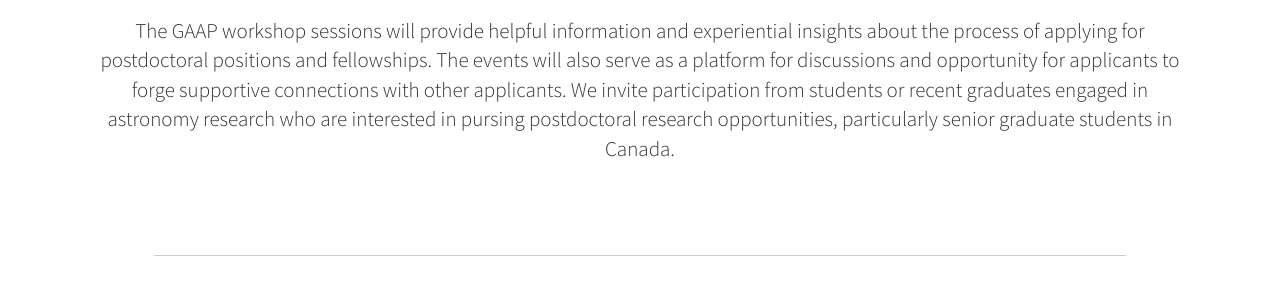
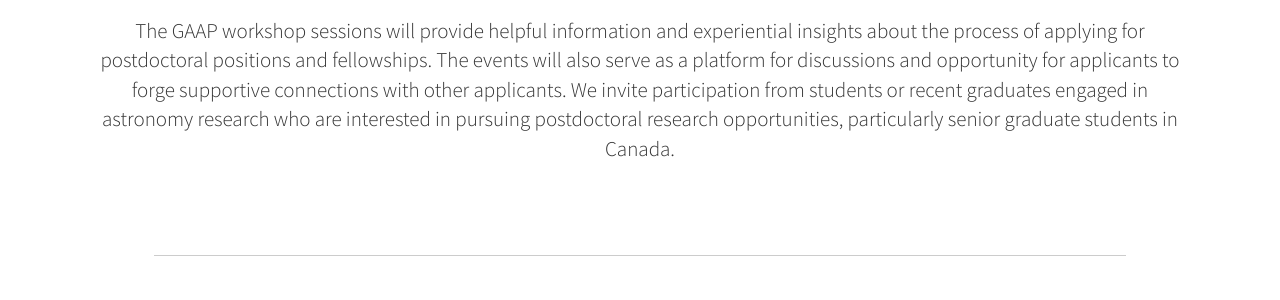
Before and after one commit to cascagsc/gaap2025, a Jekyll site: the page built from index.html, in a window 1280 px wide and 900 px high, scrolled down 868 px. Shown: the part 243-543 px from the top of the window. Built offline with Jekyll 4.4.1, drawn with Linux system fonts in a browser that asks for light colours.

Commit message:
Correcting misc typos

```diff
--- a/_includes/about.html
+++ b/_includes/about.html
@@ -21,7 +21,7 @@
             The events will also serve as a platform for discussions and opportunity for applicants
             to forge supportive connections with other applicants.
             We invite participation from students or recent graduates engaged
-            in astronomy research who are interested in pursing postdoctoral research opportunities,
+            in astronomy research who are interested in pursuing postdoctoral research opportunities,
             particularly senior graduate students in Canada.
           </p>
           <!-- <p class="lead">
--- a/_includes/header.html
+++ b/_includes/header.html
@@ -7,7 +7,7 @@
     <br>
     <br>
     <!-- <a href="https://forms.office.com/Pages/ResponsePage.aspx?id=C92AT4wzTE6KFJBEaWL3uKNsN8nKHutOjz6m4MA21fpUMkFYVEFEUFM0V1kwN0lFTk5GQzVDUTdEUy4u" target="_blank" class="btn btn-dark btn-lg">Expression of Interest Form</a> -->
-    <a href="https://forms.gle/ssw5yUEdknaLdCBq7" class="btn btn-dark btn-lg"><h3 style="margin: 10px; font-weight: 500;">Registration Form</h3></a>
+    <a href="https://forms.gle/ssw5yUEdknaLdCBq7" target="_blank" class="btn btn-dark btn-lg"><h3 style="margin: 10px; font-weight: 500;">Registration Form</h3></a>
   </div>
 </header>
 <!-- margin-top: 5px; margin-bottom: 5px;  -->
--- a/_includes/session3.html
+++ b/_includes/session3.html
@@ -28,7 +28,7 @@
           </div>
 
           <div class="tab-content" id="tab7">
-            <p class="lead" style="margin-left: 15px;"><b>John Blakeslee</b> (Head of Science Staff for Observatory Support, NOIRLab)</p>
+            <p class="lead" style="margin-left: 15px;"><b>John Blakeslee</b> (Director of Research and Science Services, NOIRLab)</p>
             <p class="lead" style="margin-left: 15px;"><b>Kristine Spekkens</b> (Professor, Queen's University )</p>
             <p class="lead" style="margin-left: 15px;"><b>Kari Saumur</b> (Physics Program Officer, NSERC)</p>
             <p class="lead" style="margin-left: 15px;"><b>Lily Zhao</b> (NASA Hubble Fellowship Program Sagan Fellow, University of Chicago)</p>
```
Also changed, not shown: 1 other file.
